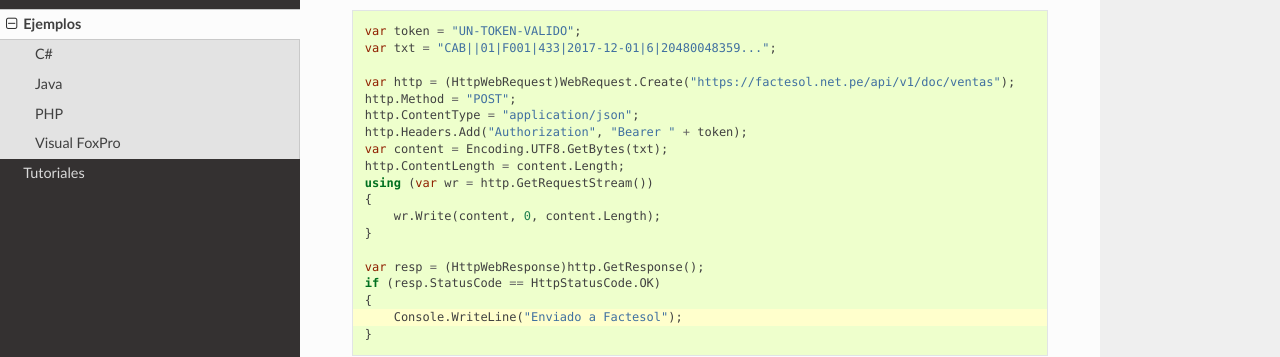
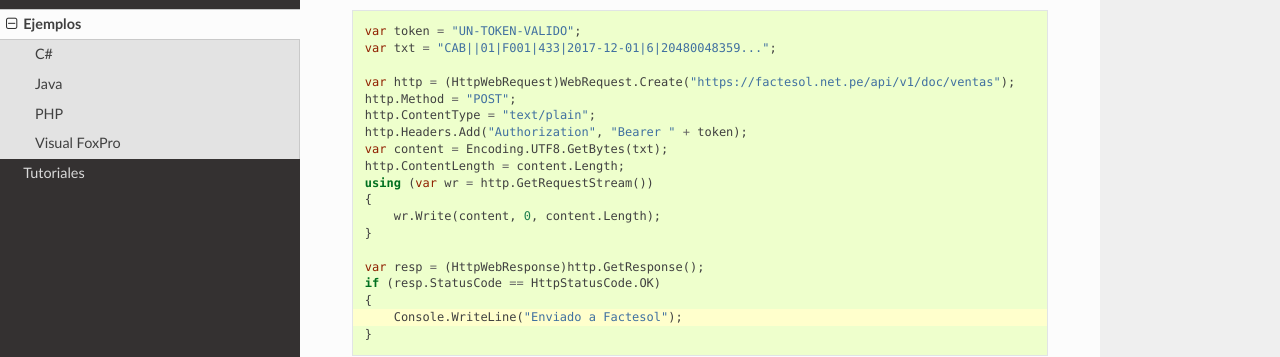
Before and after one commit to giansalex/factesol-docs, a Sphinx documentation site: the page built from docs/examples.rst, in a window 1280 px wide and 900 px high, scrolled down 382 px. Shown: the part 152-509 px from the top of the window. Built offline with Sphinx 7.4.7 and the Read the Docs theme 2.0.0, drawn with Linux system fonts in a browser that asks for light colours.

Commit message:
fix content-type

```diff
--- a/docs/examples.rst
+++ b/docs/examples.rst
@@ -23,7 +23,7 @@ Emplear el siguiente codigo para el envio.
 
     var http = (HttpWebRequest)WebRequest.Create("https://factesol.net.pe/api/v1/doc/ventas");
     http.Method = "POST";
-    http.ContentType = "application/json";
+    http.ContentType = "text/plain";
     http.Headers.Add("Authorization", "Bearer " + token);
     var content = Encoding.UTF8.GetBytes(txt);
     http.ContentLength = content.Length;
```
